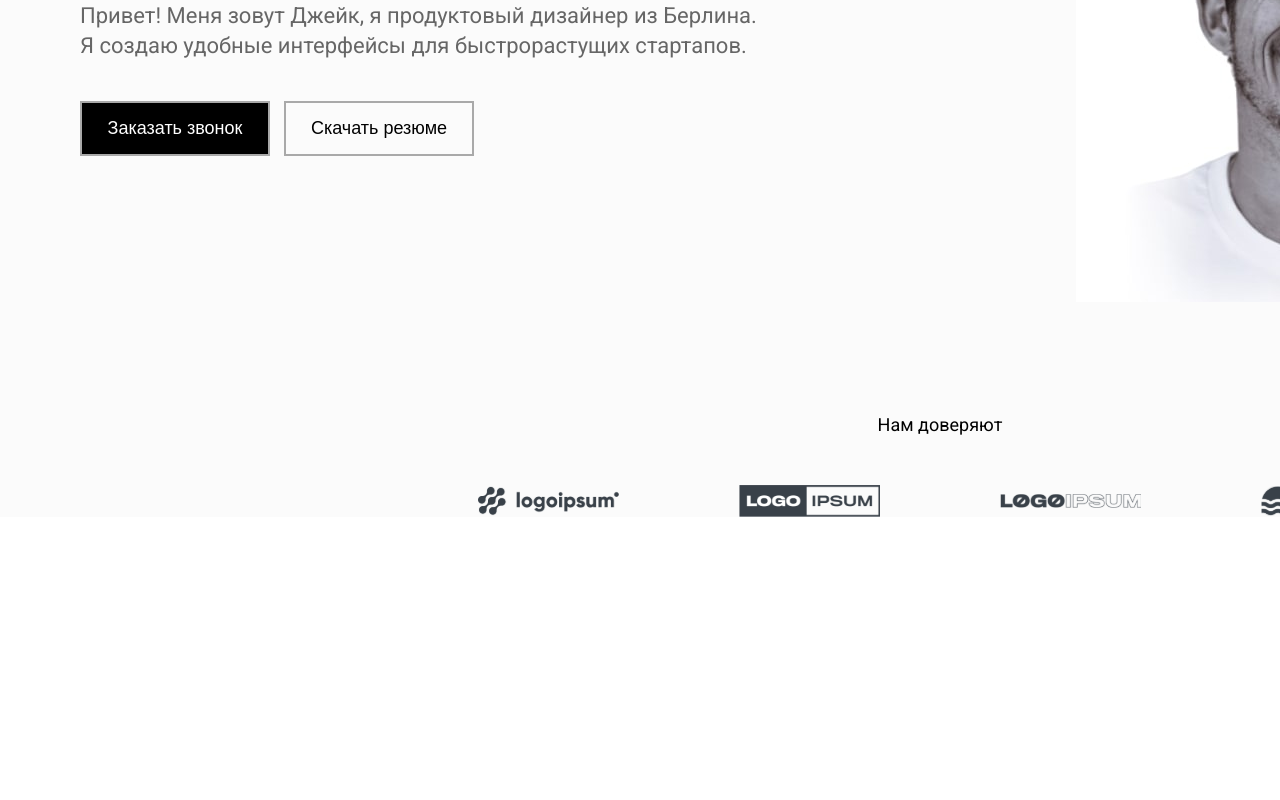
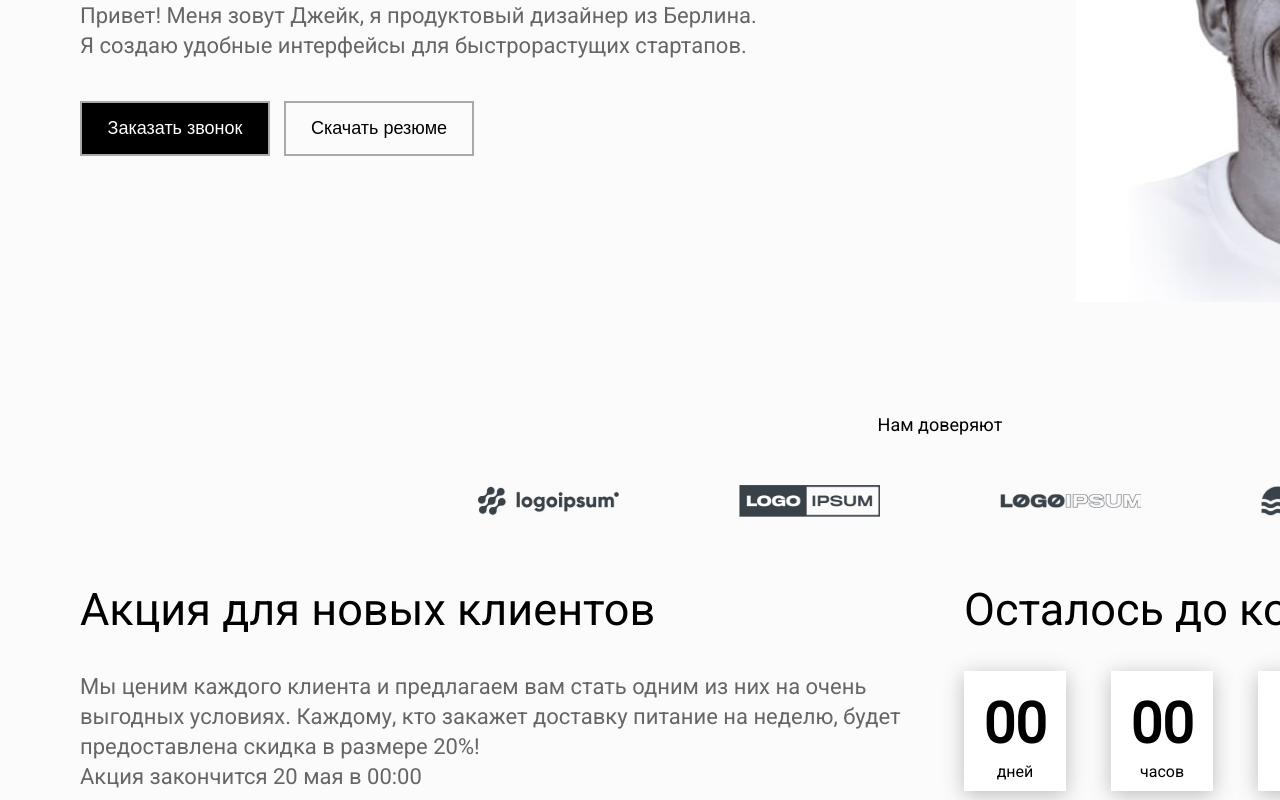
Before and after one commit to Roman4egs1994/ReactMassage, a React (Create React App) app: page / in a window 1280 px wide. Shown: the part 339-1139 px from the top of the page. Before the commit the page ends 856 px from the top, so only its background shows below. Built offline with nearby package versions, Linux system fonts and the light colour scheme.

Commit message:
added Ppromotion and timer gypertext

```diff
--- a/src/App.css
+++ b/src/App.css
@@ -10,7 +10,7 @@
     --background-light-part: #fbfbfb;
     --background-dark-part: #000000;
     --text-strong:#FF8A56;
-    --text-big: #000000;
+    --text-title: #000000;
     --text-description: #666666;
 }
 
@@ -86,13 +86,13 @@ body , html, h1, h2, h3, h4, h5, h6 , p {
     margin-top: 1em;
 }
 
-.about-me {
+.title_text {
     font-size: 45px;
     line-height: 1.3em;
-    color:var(--text-big);
+    color:var(--text-title);
 }
 
-.me-descriprion {
+.description_text {
     font-size: 22px;
     color:var(--text-description);
     line-height: 30px;
@@ -201,3 +201,46 @@ body , html, h1, h2, h3, h4, h5, h6 , p {
    .partner {
     margin: 0px 60px 0px 60px;
    }
+
+   .promotion {
+    display: flex;
+    min-width: 1880px ;
+    margin: 0px auto;
+    justify-content: space-between;
+    background-color: var(--background-light-part);
+    padding: 4em 2em 0.5em 5em;
+}
+
+    .left_promotion {
+        width: 50%;
+    }
+
+    .right_promotion{
+        width: 50%;
+    }
+
+    .timer {
+        margin-top: 2em;
+        display: flex;
+        justify-content: flex-start;
+        align-items: center;
+    }
+
+    .right_promotion .timer__block {
+        width: 102px;
+        height: 120px;
+        background: #fff;
+        box-shadow: 0 4px 20px rgb(0 0 0 / 25%);
+        font-size: 16px;
+        font-weight: 300;
+        text-align: center;
+        margin-right: 45px;
+    }
+
+    .right_promotion .timer__block span {
+        display: block;
+        margin-top: 20px;
+        margin-bottom: 5px;
+        font-size: 56px;
+        font-weight: 700;
+    }
--- a/src/App.js
+++ b/src/App.js
@@ -14,30 +14,36 @@ function App() {
                 <img class="header-logo" src={logo} alt=""/>
             </div>
             <nav class="nav-list">
-                            <div class="page-nav-item"><a class="nav-list_anhor "href="#">Обо мне</a></div>
-                            <div class="page-nav-item"><a class="nav-list_anhor "href="#">Услуги</a></div>
-                            <div class="page-nav-item"><a class="nav-list_anhor "href="#">Блог</a></div>
-                            <div class="page-nav-item"><a class="nav-list_anhor "href="#">Закажите звонок</a></div>
+                <div class="page-nav-item">
+                    <a class="nav-list_anhor "href="/#">Обо мне</a>
+                </div>
+                <div class="page-nav-item">
+                    <a class="nav-list_anhor "href="/#">Услуги</a>
+                </div>
+                <div class="page-nav-item">
+                    <a class="nav-list_anhor "href="/#">Блог</a>
+                </div>
+                <div class="page-nav-item">
+                    <a class="nav-list_anhor "href="/#">Закажите звонок</a>
+                </div>
             </nav>
         </header>
-
         <main class="header-main">
             <div class="left-part">
-                          <h1 class="about-me"><strong class="i-am">Я разрабатываю продукты,<br></br></strong> которые радуют ивдохновляют людей</h1>
-                          <p class="me-descriprion">Привет! Меня зовут Джейк, я продуктовый дизайнер из Берлина.
+                <p class="title_text">
+                <strong class="i-am">Я разрабатываю продукты,<br></br>
+                </strong> которые радуют ивдохновляют людей</p>
+                <p class="description_text">Привет! Меня зовут Джейк, я продуктовый дизайнер из Берлина.
                 <br></br>Я создаю удобные интерфейсы для быстрорастущих стартапов.</p>
-
                 <div class="buttons-menu">
                     <button class="btn-one book-a-call">Заказать звонок</button>
                     <button class="btn download-CV">Скачать резюме</button>
                 </div>
             </div>
-
             <div class="right-part">
                 <img class="photo-profile" src={profilePhoto} alt=""/>
             </div>
         </main>
-
         <div class="trusted-by">
             <p class="partners-text">Нам доверяют</p>
             <div class="partners-logo">
@@ -47,6 +53,44 @@ function App() {
                 <img class="partner" src={partnersFour} alt=""/>
             </div>
         </div>
+
+    <div class="promotion">
+
+        <div class="left_promotion">
+            <div class="promotion_text">
+                <p class="title_text">Акция для новых клиентов</p>
+                <p class = "description_text"> Мы ценим каждого клиента и предлагаем вам стать одним из них на очень выгодных условиях.
+                    Каждому, кто закажет доставку питание на неделю, будет предоставлена скидка в размере <span>20%!</span>
+                    <br></br>
+                    Акция закончится 20 мая в 00:00</p>
+            </div>
+        </div>
+
+        <div class="right_promotion">
+           <div class="promotion_text">
+                <p class="title_text">Осталось до конца акции:</p>
+                <div class="timer">
+                    <div class="timer__block">
+                        <span id="days">00</span>
+                        дней
+                    </div>
+                    <div class="timer__block">
+                        <span id="hours">00</span>
+                        часов
+                    </div>
+                    <div class="timer__block">
+                        <span id="minutes">00</span>
+                        минут
+                    </div>
+                    <div class="timer__block">
+                        <span id="seconds">00</span>
+                        секунд
+                    </div>
+                </div>
+           </div>
+        </div>
+
+    </div>
   </div>
   );
 }
```
Lines whose indentation alone changed are shown as unchanged.
